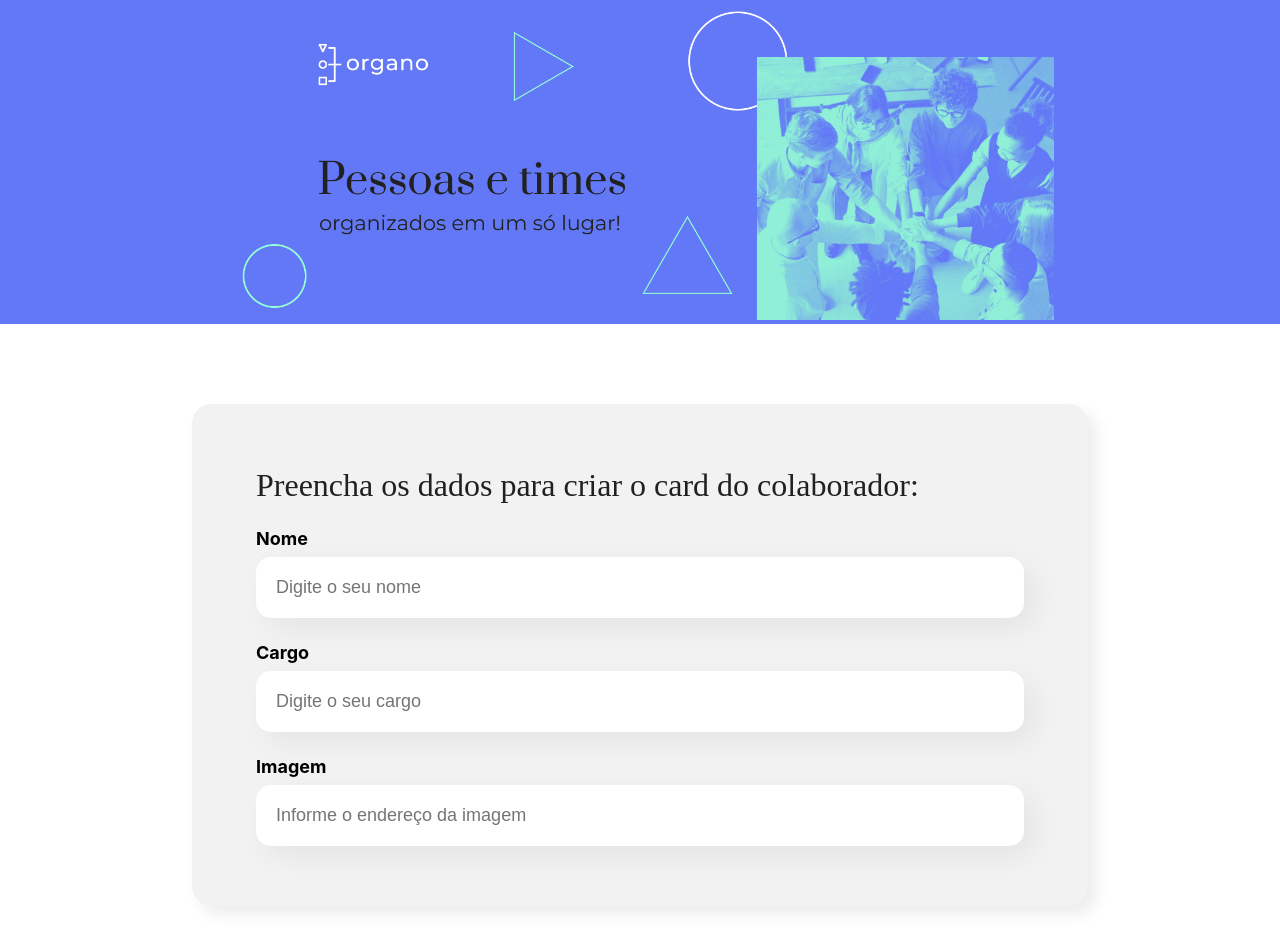
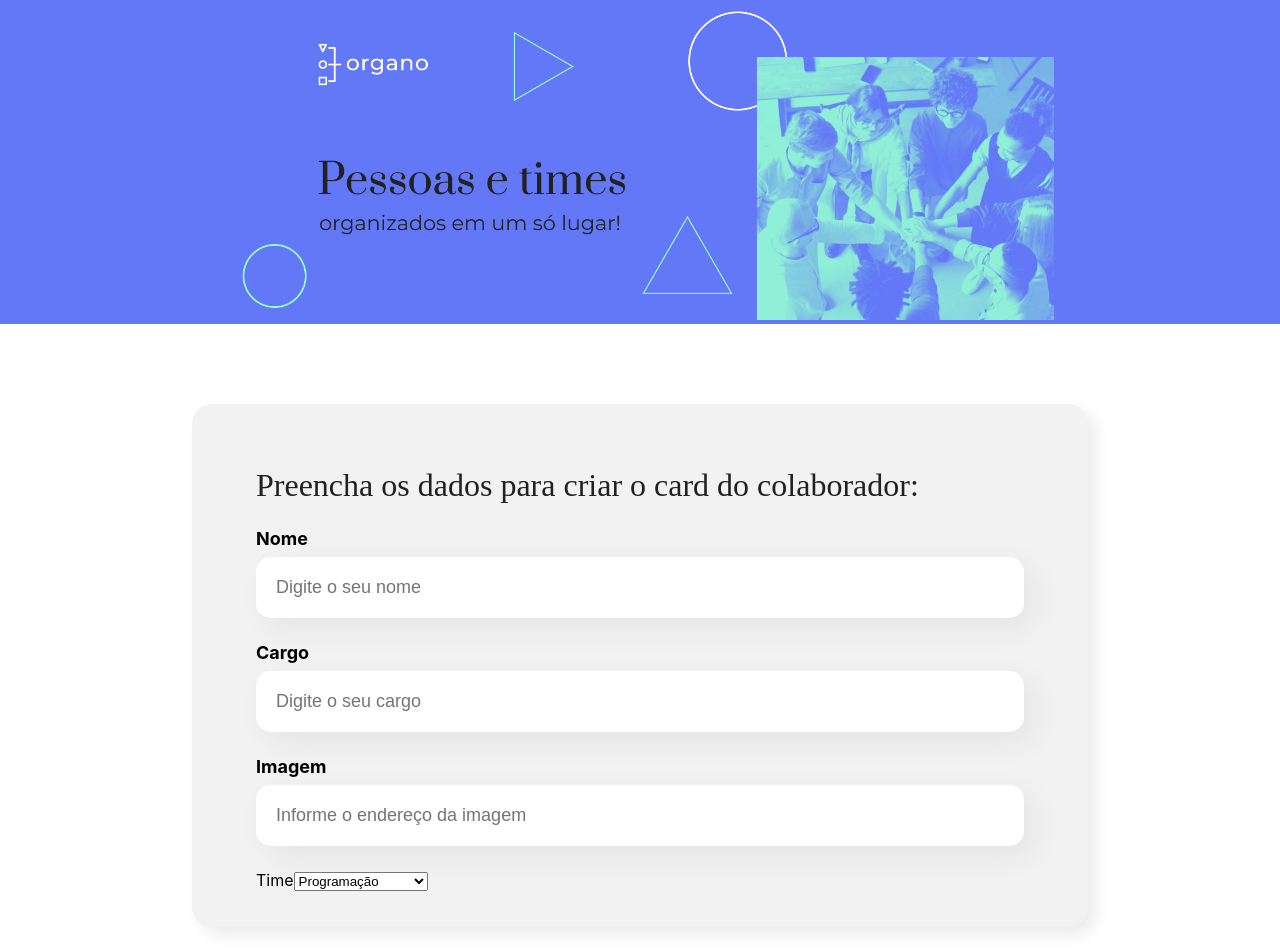
Before and after one commit to raphaelaferraz/organo, a React (Create React App) app in the folder organo/: page / in a window 1280 px wide. Shown: the top 952 px of the page. Built offline with nearby package versions, Linux system fonts and the light colour scheme.

Commit message:
Adição do JS do componente Lista Suspensa

```diff
--- a/organo/src/componentes/Formulario/index.js
+++ b/organo/src/componentes/Formulario/index.js
@@ -1,7 +1,17 @@
 import CampoTexto from '../CampoTexto';
+import ListaSuspensa from '../ListaSuspensa';
 import './Formulario.css'
 
 const Formulario = () => {
+  const times = [
+    'Programação',
+    'Front-End',
+    'Data Science',
+    'Devops',
+    'UX e Design',
+    'Mobile',
+    'Inovação e Gestão'
+  ]
   return (
     <section className="secao">
       <form className="secao_formulario">
@@ -9,6 +19,7 @@
         <CampoTexto label='Nome' placeholder='Digite o seu nome' />
         <CampoTexto label='Cargo' placeholder='Digite o seu cargo' />
         <CampoTexto label='Imagem' placeholder='Informe o endereço da imagem' />
+        <ListaSuspensa label="Time" itens={times} />
       </form>
     </section>
   );
--- /dev/null
+++ b/organo/src/componentes/ListaSuspensa/index.js
@@ -0,0 +1,14 @@
+const ListaSuspensa = (props) => {
+  return (
+    <div>
+      <label>{props.label}</label>
+      <select>
+        {props.itens.map(item => {
+          return <option key={item}>{item}</option>
+        })}
+      </select>
+    </div>
+  )
+}
+
+export default ListaSuspensa
```
